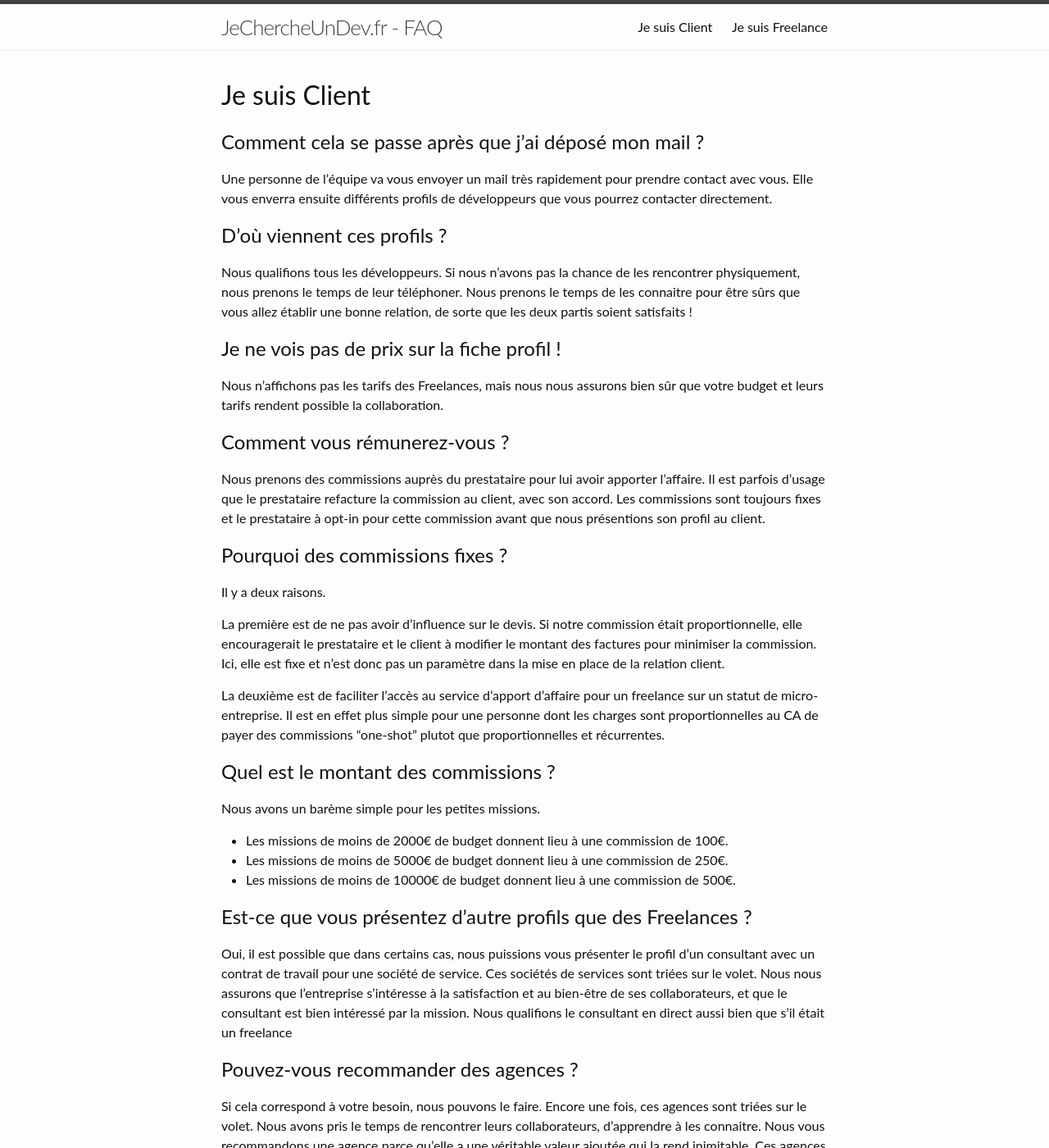
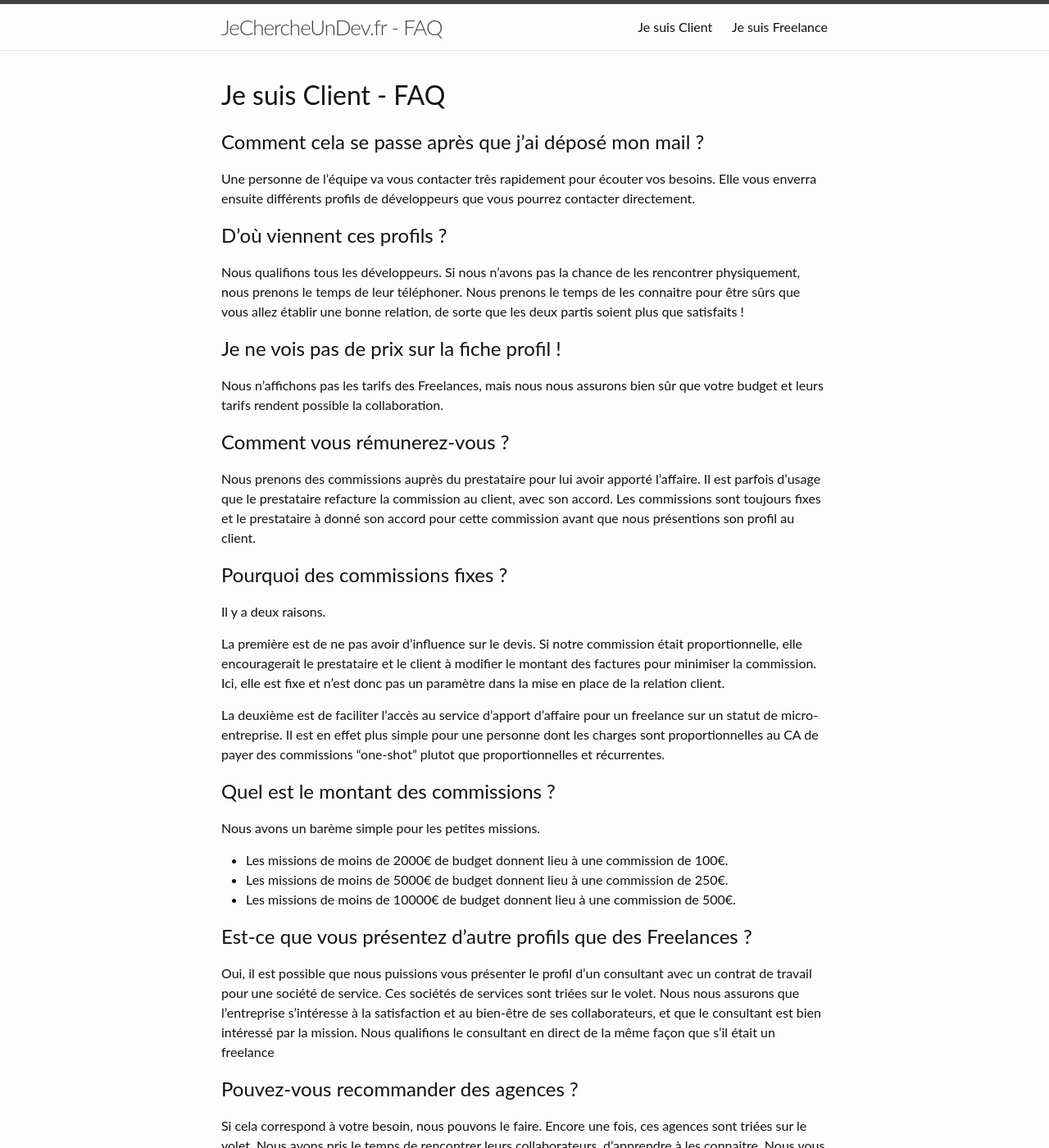
Before and after one commit to jechercheundev/faq, a Jekyll site: the page built from client.md, in a window 1280 px wide and 1400 px high. Shown: the whole window at 82% size. Built offline with Jekyll 4.4.1, drawn with Linux system fonts in a browser that asks for light colours.

Commit message:
Fixer des typos

```diff
--- a/client.md
+++ b/client.md
@@ -2,15 +2,16 @@
 layout: default
 title : Je suis Client
 ---
-# Je suis Client
+# Je suis Client - FAQ
+
 ## Comment cela se passe après que j'ai déposé mon mail ?
 
-Une personne de l'équipe va vous envoyer un mail très rapidement pour prendre contact avec vous.
+Une personne de l'équipe va vous contacter très rapidement pour écouter vos besoins.
 Elle vous enverra ensuite différents profils de développeurs que vous pourrez contacter directement.
 
 ## D'où viennent ces profils ?
 
-Nous qualifions tous les développeurs. Si nous n'avons pas la chance de les rencontrer physiquement, nous prenons le temps de leur téléphoner. Nous prenons le temps de les connaitre pour être sûrs que vous allez établir une bonne relation, de sorte que les deux partis soient satisfaits !
+Nous qualifions tous les développeurs. Si nous n'avons pas la chance de les rencontrer physiquement, nous prenons le temps de leur téléphoner. Nous prenons le temps de les connaitre pour être sûrs que vous allez établir une bonne relation, de sorte que les deux partis soient plus que satisfaits !
 
 ## Je ne vois pas de prix sur la fiche profil !
 
@@ -18,7 +19,7 @@ Nous n'affichons pas les tarifs des Freelances, mais nous nous assurons bien sû
 
 ## Comment vous rémunerez-vous ?
 
-Nous prenons des commissions auprès du prestataire pour lui avoir apporter l'affaire. Il est parfois d'usage que le prestataire refacture la commission au client, avec son accord. Les commissions sont toujours fixes et le prestataire à opt-in pour cette commission avant que nous présentions son profil au client.
+Nous prenons des commissions auprès du prestataire pour lui avoir apporté l'affaire. Il est parfois d'usage que le prestataire refacture la commission au client, avec son accord. Les commissions sont toujours fixes et le prestataire à donné son accord pour cette commission avant que nous présentions son profil au client.
 
 ## Pourquoi des commissions fixes ?
 
@@ -38,7 +39,7 @@ Nous avons un barème simple pour les petites missions.
 
 ## Est-ce que vous présentez d'autre profils que des Freelances ?
 
-Oui, il est possible que dans certains cas, nous puissions vous présenter le profil d'un consultant avec un contrat de travail pour une société de service. Ces sociétés de services sont triées sur le volet. Nous nous assurons que l'entreprise s'intéresse à la satisfaction et au bien-être de ses collaborateurs, et que le consultant est bien intéressé par la mission. Nous qualifions le consultant en direct aussi bien que s'il était un freelance
+Oui, il est possible que nous puissions vous présenter le profil d'un consultant avec un contrat de travail pour une société de service. Ces sociétés de services sont triées sur le volet. Nous nous assurons que l'entreprise s'intéresse à la satisfaction et au bien-être de ses collaborateurs, et que le consultant est bien intéressé par la mission. Nous qualifions le consultant en direct de la même façon que s'il était un freelance
 
 ## Pouvez-vous recommander des agences ?
 
```
